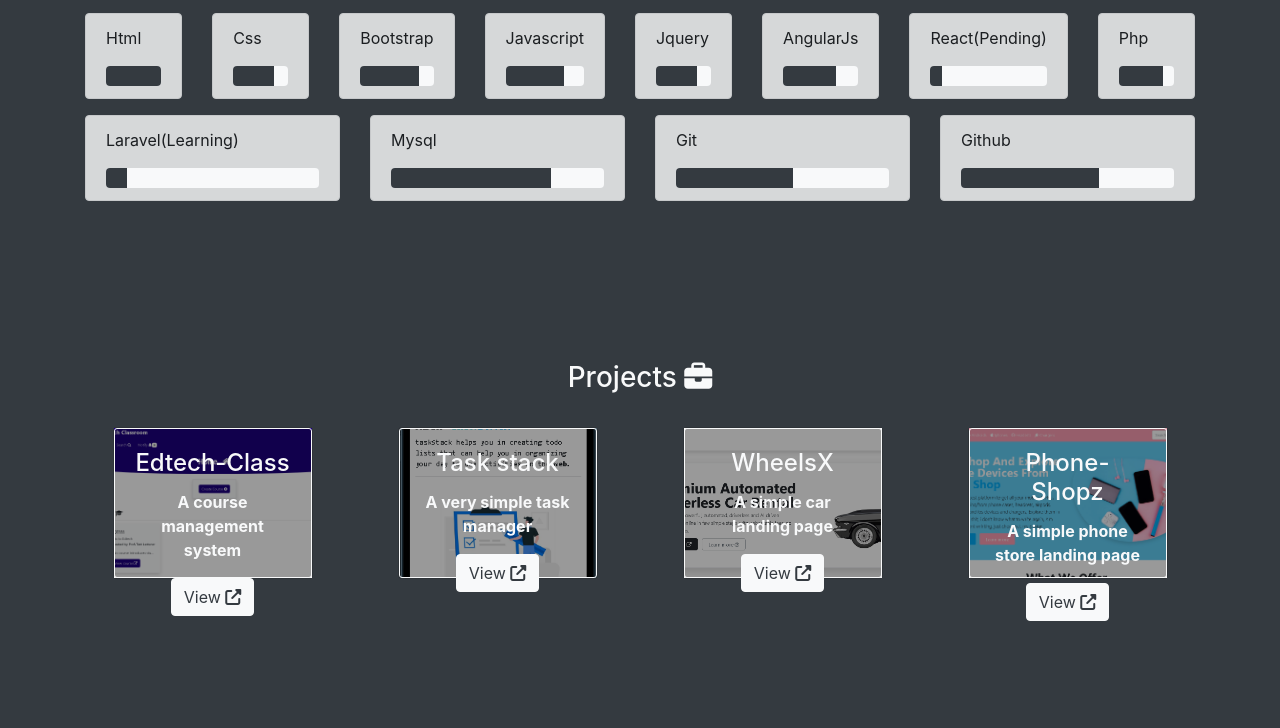
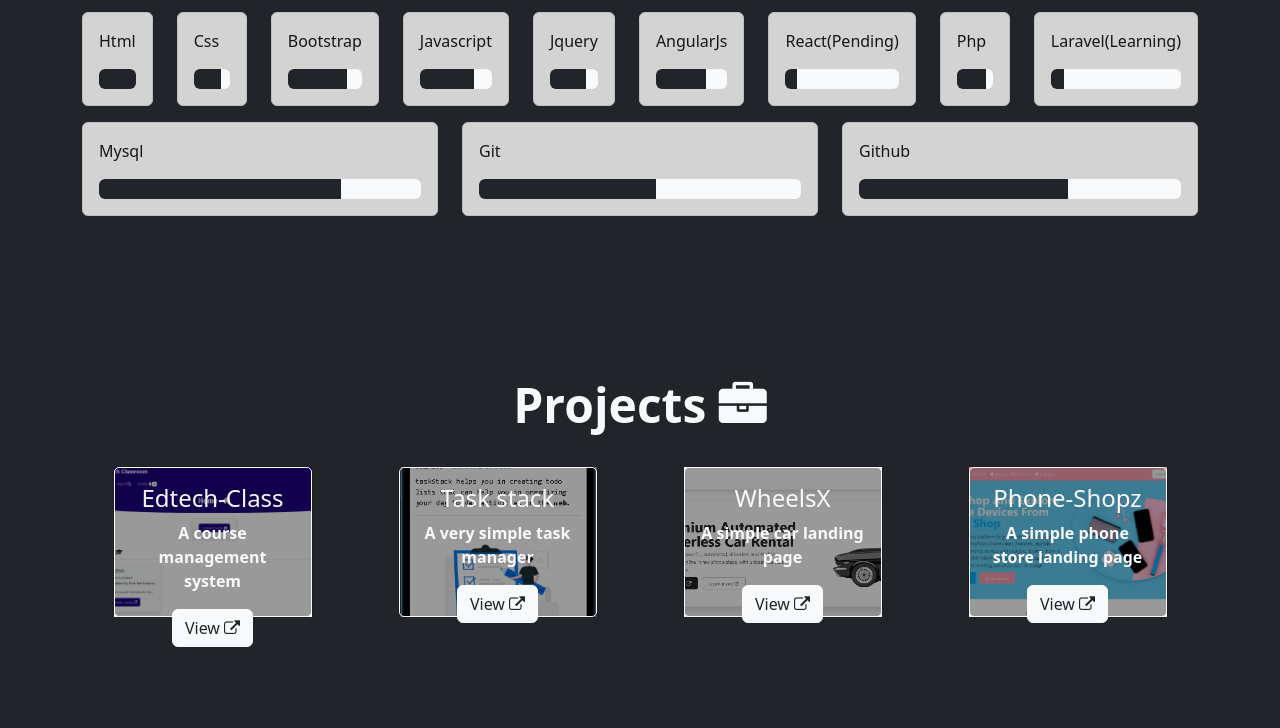
Before and after one commit to Jhon-crypt/cyber-geek-portfolio, a plain HTML site: page index.html in a window 1280 px wide. Shown: the part 689-1417 px from the top of the page. Drawn offline with nearby package versions, Linux system fonts and the light colour scheme.

Commit message:
Updated something

```diff
--- a/index.html
+++ b/index.html
@@ -14,15 +14,15 @@
     <link rel="icon" type="image/png" sizes="16x16" href="/favicon-16x16.png">
     <link rel="manifest" href="/site.webmanifest">
 
-    <!-- Bootstrap core CSS -->
-    <link href="./src/assets/bootstrap/dist/css/bootstrap.min.css" rel="stylesheet">
+    <!-- CSS only -->
+    <link href="https://cdn.jsdelivr.net/npm/bootstrap@5.2.1/dist/css/bootstrap.min.css" rel="stylesheet" integrity="sha384-iYQeCzEYFbKjA/T2uDLTpkwGzCiq6soy8tYaI1GyVh/UjpbCx/TYkiZhlZB6+fzT" crossorigin="anonymous">
 
-    <link rel="stylesheet" href="./src/assets/font-awesome/css/font-awesome.css">
+    <link rel="stylesheet" href="https://cdnjs.cloudflare.com/ajax/libs/font-awesome/4.7.0/css/font-awesome.min.css">
 
     <!-- JavaScript Bundle with Popper -->
-    <script src="./src/assets/bootstrap/dist/js/bootstrap.bundle.min.js"></script>
+    <script src="https://cdn.jsdelivr.net/npm/bootstrap@5.2.1/dist/js/bootstrap.bundle.min.js" integrity="sha384-u1OknCvxWvY5kfmNBILK2hRnQC3Pr17a+RTT6rIHI7NnikvbZlHgTPOOmMi466C8" crossorigin="anonymous"></script>
 
-    <script src="./src/assets/angular-1.8.2/angular.min.js"></script>
+    <script src="https://ajax.googleapis.com/ajax/libs/angularjs/1.8.2/angular.min.js"></script>
 
   </head>
 
```
